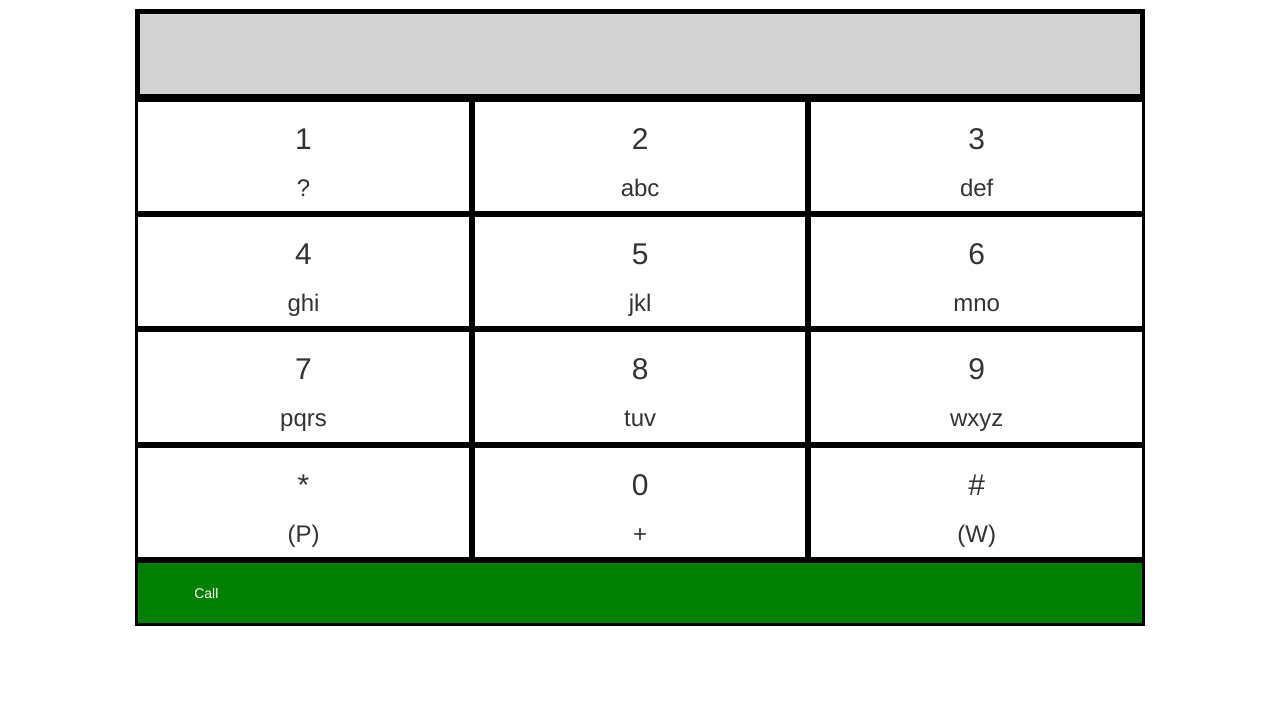
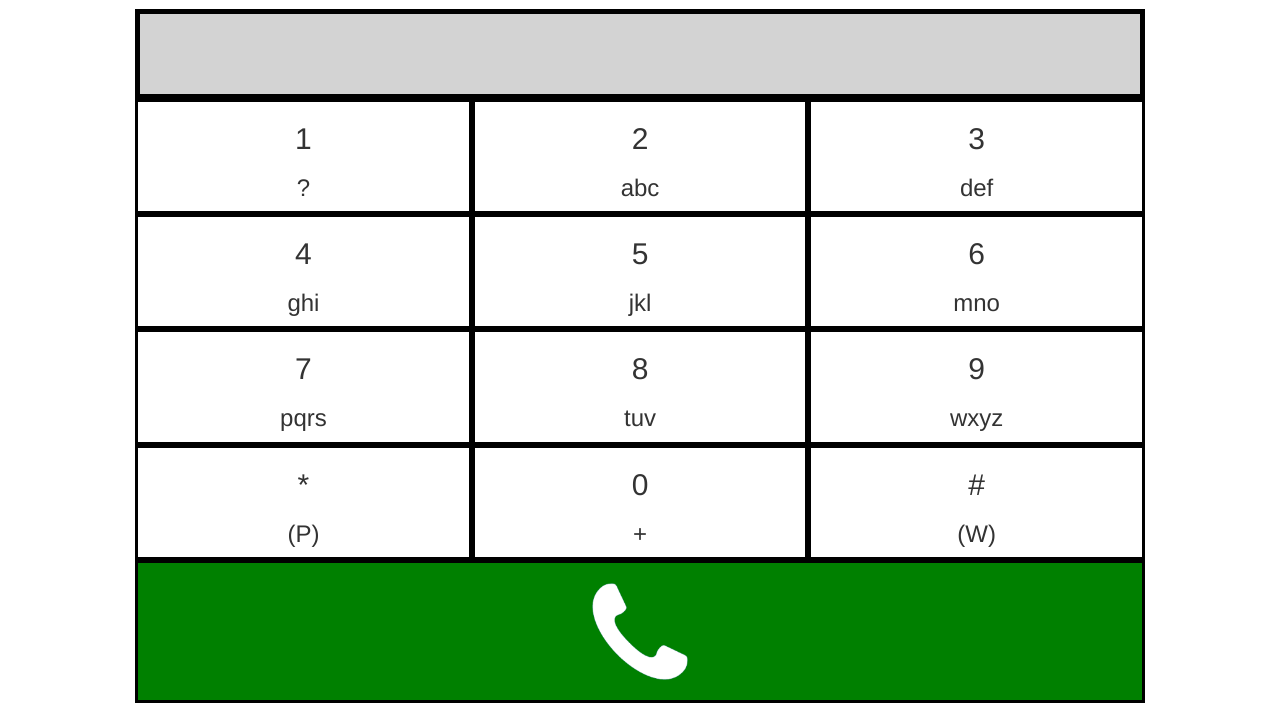
Before and after one commit to Superunknown1103/Bootphone, a plain HTML site: page index.html in a window 1280 px wide. Shown: the part 83-800 px from the top of the page. Drawn offline with nearby package versions, Linux system fonts and the light colour scheme.

Commit message:
debugging

```diff
--- a/index.html
+++ b/index.html
@@ -87,7 +87,7 @@
     </div>
     <div class="row">
             <div class="col-sm-12 col-md-12 col-lg-12 col-xs-12" id="call">
-                <div class="callbutton call">Call</div>
+                <img class="callbutton call" src="assets/call.png">
             </div>
     </div>
 </div>
```
